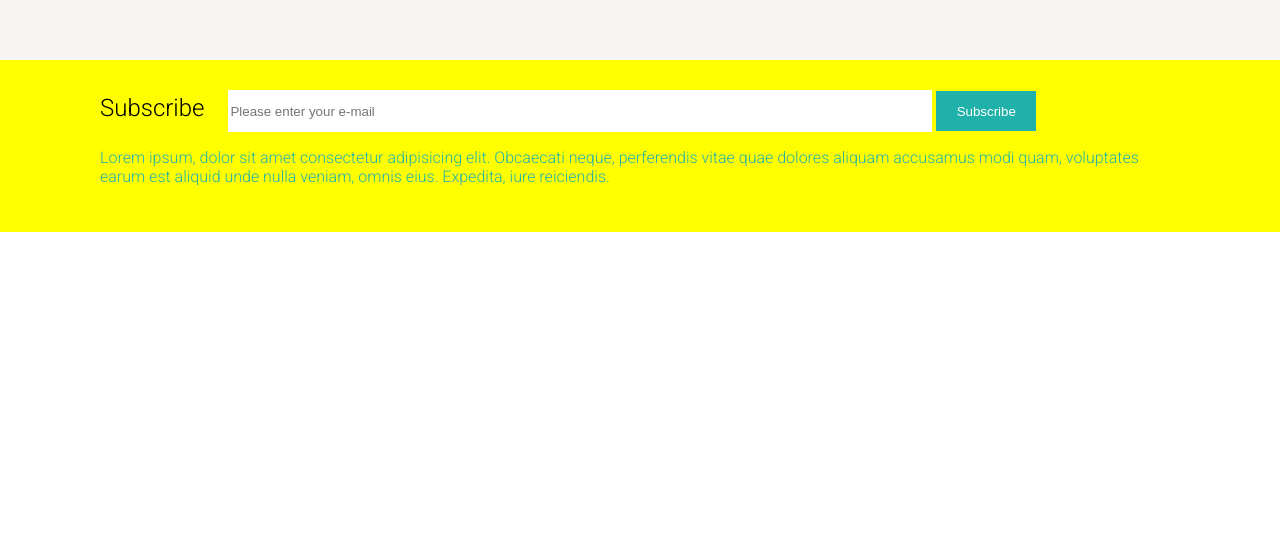
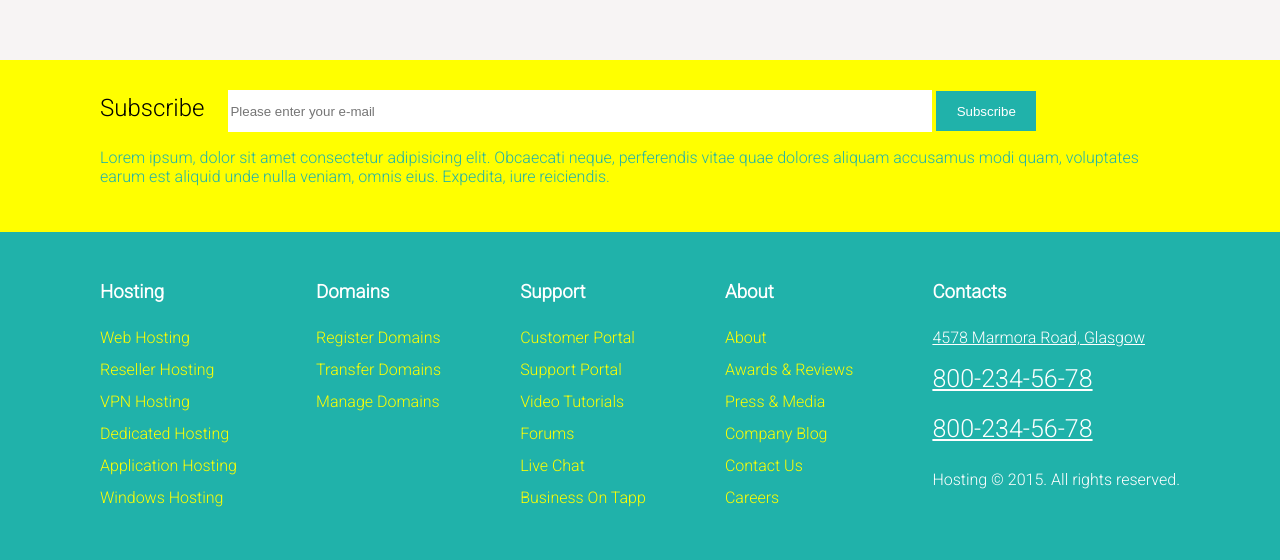
Before and after one commit to yurakulinichenko/internship, a plain HTML site: page internship/index.html in a window 1280 px wide. Shown: the part 3243-3803 px from the top of the page. Before the commit the page ends 3475 px from the top, so only its background shows below. Drawn offline with Linux system fonts and the light colour scheme.

Commit message:
Created footer

```diff
--- a/internship/index.html
+++ b/internship/index.html
@@ -15,6 +15,7 @@
     <link rel="stylesheet" href="styles/5thsection.css" />
     <link rel="stylesheet" href="styles/6thsection.css" />
     <link rel="stylesheet" href="styles/subscribe.css" />
+    <link rel="stylesheet" href="styles/footer.css" />
     <script src="script/script.js"></script>
 
     <title>Hosting</title>
@@ -429,5 +430,64 @@
         omnis eius. Expedita, iure reiciendis.
       </p>
     </section>
+
+    <!-- footer -->
+    <footer class="footer">
+      <div>
+        <h3 class="footer-heading">Hosting</h3>
+        <ul class="footer-list">
+          <li><a href="" class="footer-link">Web Hosting</a></li>
+          <li><a href="" class="footer-link">Reseller Hosting</a></li>
+          <li><a href="" class="footer-link">VPN Hosting</a></li>
+          <li><a href="" class="footer-link">Dedicated Hosting</a></li>
+          <li><a href="" class="footer-link">Application Hosting</a></li>
+          <li><a href="" class="footer-link">Windows Hosting</a></li>
+        </ul>
+      </div>
+
+      <div>
+        <h3 class="footer-heading">Domains</h3>
+        <ul class="footer-list">
+          <li><a href="" class="footer-link">Register Domains</a></li>
+          <li><a href="" class="footer-link">Transfer Domains</a></li>
+          <li><a href="" class="footer-link">Manage Domains</a></li>
+        </ul>
+      </div>
+
+      <div>
+        <h3 class="footer-heading">Support</h3>
+        <ul class="footer-list">
+          <li><a href="" class="footer-link">Customer Portal</a></li>
+          <li><a href="" class="footer-link">Support Portal</a></li>
+          <li><a href="" class="footer-link">Video Tutorials</a></li>
+          <li><a href="" class="footer-link">Forums</a></li>
+          <li><a href="" class="footer-link">Live Chat</a></li>
+          <li><a href="" class="footer-link">Business On Tapp</a></li>
+        </ul>
+      </div>
+
+      <div>
+        <h3 class="footer-heading">About</h3>
+        <ul class="footer-list">
+          <li><a href="" class="footer-link">About</a></li>
+          <li><a href="" class="footer-link">Awards & Reviews</a></li>
+          <li><a href="" class="footer-link">Press & Media</a></li>
+          <li><a href="" class="footer-link">Company Blog</a></li>
+          <li><a href="" class="footer-link">Contact Us</a></li>
+          <li><a href="" class="footer-link">Careers</a></li>
+        </ul>
+      </div>
+      <div>
+        <h3 class="footer-heading">Contacts</h3>
+        <address>
+          <ul class="footer-list">
+            <li><a href="" class="address">4578 Marmora Road, Glasgow</a></li>
+            <li><a href="tel:8002345678" class="footer-tel">800-234-56-78</a></li>
+            <li><a href="tel:8002345678" class="footer-tel">800-234-56-78</a></li>
+          </ul>
+        </address>
+        <p class="footer-copy">Hosting &copy 2015. All rights reserved.</p>
+      </div>
+    </footer>
   </body>
 </html>
--- /dev/null
+++ b/internship/styles/footer.css
@@ -0,0 +1,36 @@
+.footer {
+  background-color: lightseagreen;
+  margin-top: 0;
+  padding: 30px 100px;
+  display: flex;
+  justify-content: space-between;
+}
+.footer-heading {
+  color: white;
+}
+.footer-list {
+  list-style: none;
+  padding-left: 0;
+  line-height: 2;
+}
+.footer-link {
+  color: yellow;
+
+  text-decoration: none;
+}
+.footer-link:hover,
+.footer-link:focus {
+  text-decoration: underline;
+}
+.address {
+  color: white;
+  font-style: normal;
+}
+.footer-tel {
+  color: white;
+  font-size: 25px;
+  font-style: normal;
+}
+.footer-copy {
+  color: white;
+}
```
